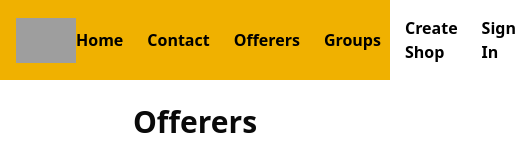
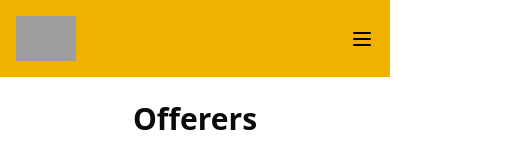
Before and after one commit to AdeelTahir-SE/OfferHive, a Next.js app in the folder offerhive/: page /offers in a window 390 px wide. Shown: the top 158 px of the page, 516 px wide, since content can reach past the window. Built offline with nearby package versions, Linux system fonts and the light colour scheme; no server answers; the database is empty; grey boxes are pictures that could not be loaded.

Commit message:
--made header responsive--

```diff
--- a/offerhive/src/components/header.tsx
+++ b/offerhive/src/components/header.tsx
@@ -3,21 +3,37 @@ import { RootState } from "@/lib/redux/store";
 import Image from "next/image";
 import Link from "next/link";
 import { useSelector } from "react-redux";
+import { useState } from "react";
+import { Menu, X } from "lucide-react"; // you can replace with any icons
 
 export default function Header() {
-  const user = useSelector((state:RootState) => state.user);
-  console.log("owner", user?.is_shop_owner);
+  const user = useSelector((state: RootState) => state.user);
+  const [menuOpen, setMenuOpen] = useState(false);
+
+  const toggleMenu = () => setMenuOpen(!menuOpen);
 
   return (
-    <nav className="bg-yellow-500 text-black p-4 flex justify-between items-center">
-      <Image src="/logo.svg" alt="logo" width={60} height={60} />
+    <nav className="bg-yellow-500 text-black p-4 flex justify-between items-center relative">
+      <div className="flex items-center justify-between w-full md:w-auto">
+        <Image src="/logo.svg" alt="logo" width={60} height={60} />
+        <button
+          onClick={toggleMenu}
+          className="md:hidden ml-auto focus:outline-none"
+        >
+          {menuOpen ? <X className="w-6 h-6" /> : <Menu className="w-6 h-6" />}
+        </button>
+      </div>
 
-      <ul className="flex space-x-6 font-semibold items-center">
-
-       {user?.email&&!user?.is_shop_owner&& <li className="hover:text-white transition-colors">
-          <Link href="/people">People</Link>
-        </li>
-      }
+      <ul
+        className={`${
+          menuOpen ? "block" : "hidden"
+        } absolute top-full left-0 w-full bg-yellow-500 flex flex-col items-start p-4 gap-4 font-semibold md:static md:flex md:flex-row md:items-center md:space-x-6 md:p-0 md:gap-0 md:w-auto`}
+      >
+        {user?.email && !user?.is_shop_owner && (
+          <li className="hover:text-white transition-colors">
+            <Link href="/people">People</Link>
+          </li>
+        )}
         <li className="hover:text-white transition-colors">
           <Link href="/">Home</Link>
         </li>
```
